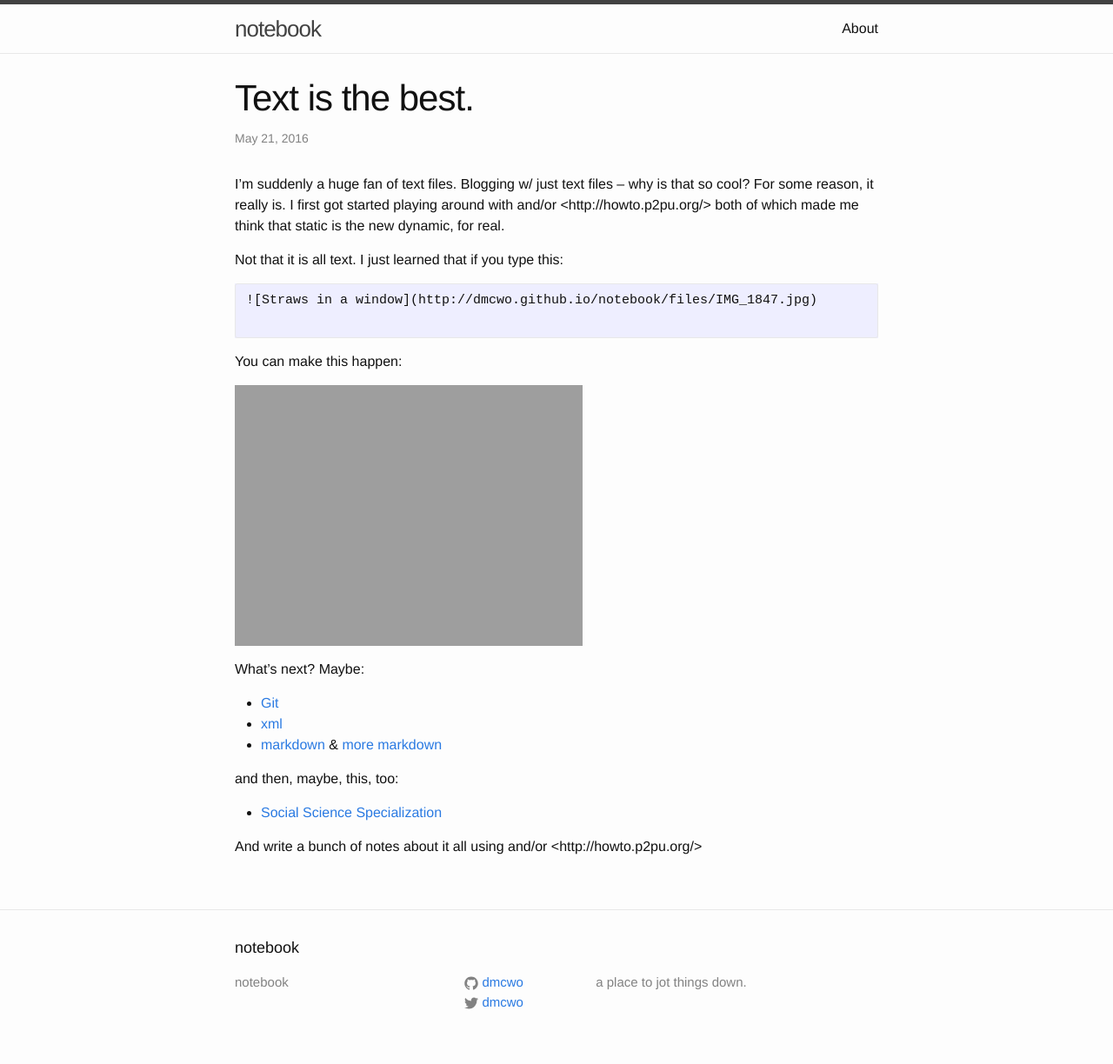
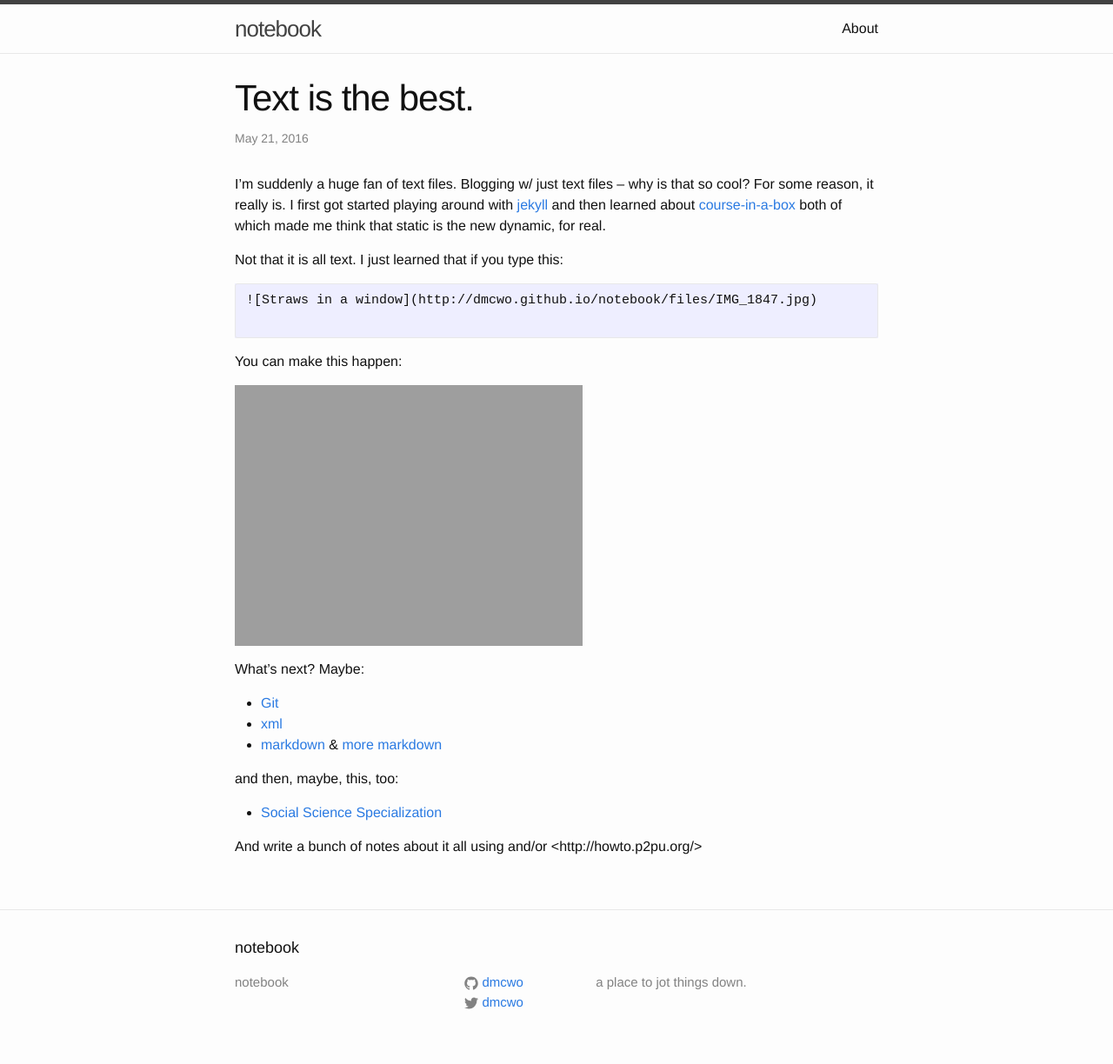
Before and after one commit to dmcwo/old-notebook, a Jekyll site: the page built from _posts/2016-05-20-text-is-great.markdown, in a window 1280 px wide. Shown: the whole page at 87% size. Built offline with Jekyll 4.4.1, drawn with Linux system fonts in a browser that asks for light colours.

Commit message:
more noodles

```diff
--- a/_posts/2016-05-20-text-is-great.markdown
+++ b/_posts/2016-05-20-text-is-great.markdown
@@ -4,7 +4,7 @@ title:  "Text is the best."
 date:   2016-05-20 21:12:29 -0700
 categories: jekyll update
 ---
-I'm suddenly a huge fan of text files. Blogging w/ just text files -- why is that so cool? For some reason, it really is. I first got started playing around with <jekyllrb.com> and/or <http://howto.p2pu.org/> both of which made me think that static is the new dynamic, for real.
+I'm suddenly a huge fan of text files. Blogging w/ just text files -- why is that so cool? For some reason, it really is. I first got started playing around with [jekyll](jekyllrb.com) and then learned about [course-in-a-box](http://howto.p2pu.org/) both of which made me think that static is the new dynamic, for real.
 
 Not that it is all text. I just learned that if you type this:
 
```
